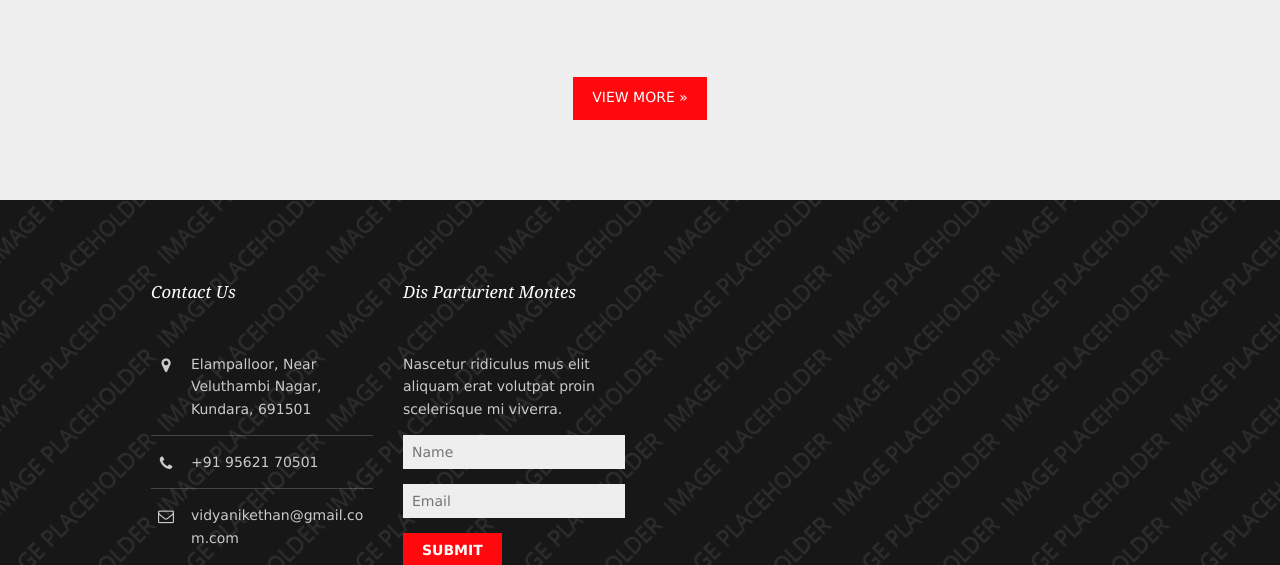
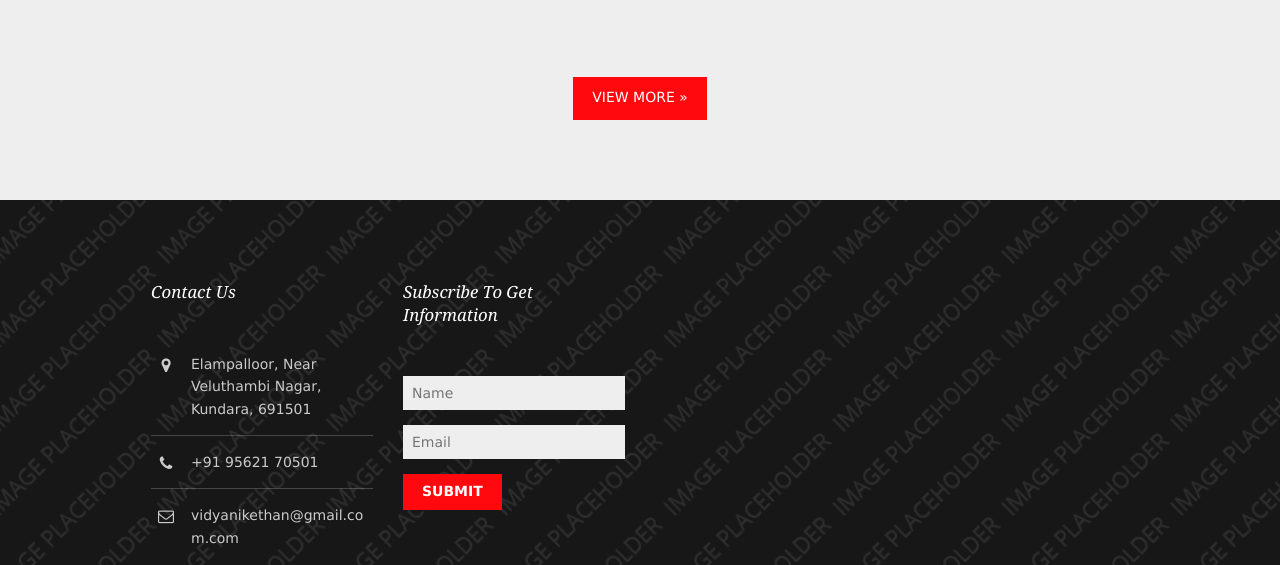
Before and after one commit to vidyanikethan-online/vidyanikethan-online.github.io, a plain HTML site: page index.html in a window 1280 px wide. Shown: the part 2127-2692 px from the top of the page. Drawn offline with Linux system fonts and the light colour scheme.

Commit message:
Update index.html

```diff
--- a/index.html
+++ b/index.html
@@ -210,8 +210,7 @@ Licence URI: https://www.os-templates.com/template-terms
         </ul>
       </div>
 		<div class="one_quarter">
-			<h6 class="heading">Dis parturient montes</h6>
-			<p class="nospace btmspace-15">Nascetur ridiculus mus elit aliquam erat volutpat proin scelerisque mi viverra.</p>
+			<h6 class="heading">Subscribe To get Information</h6>
 			<form method="post" action="#">
 				<fieldset>
 					<legend>Newsletter:</legend>
```
